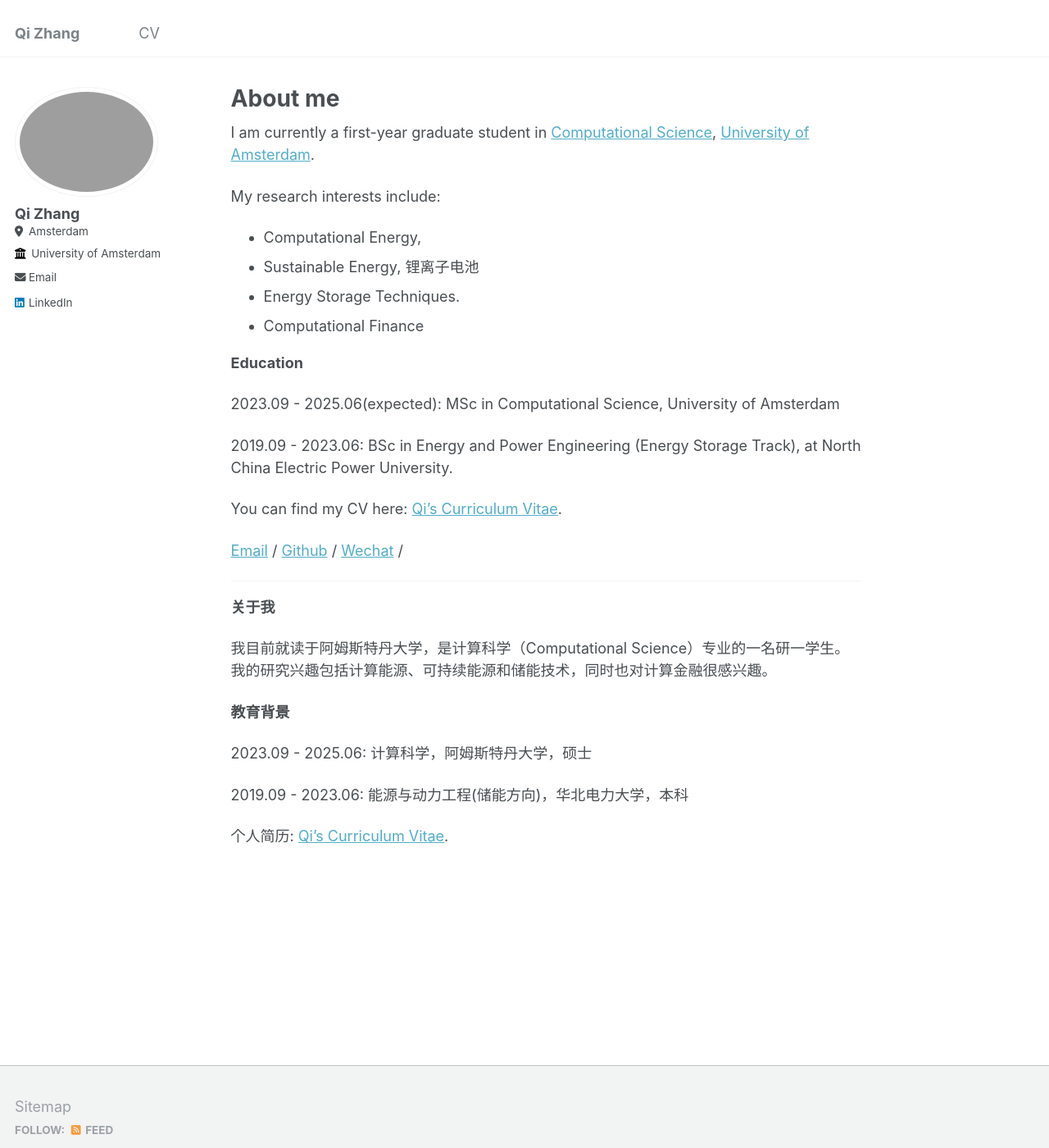
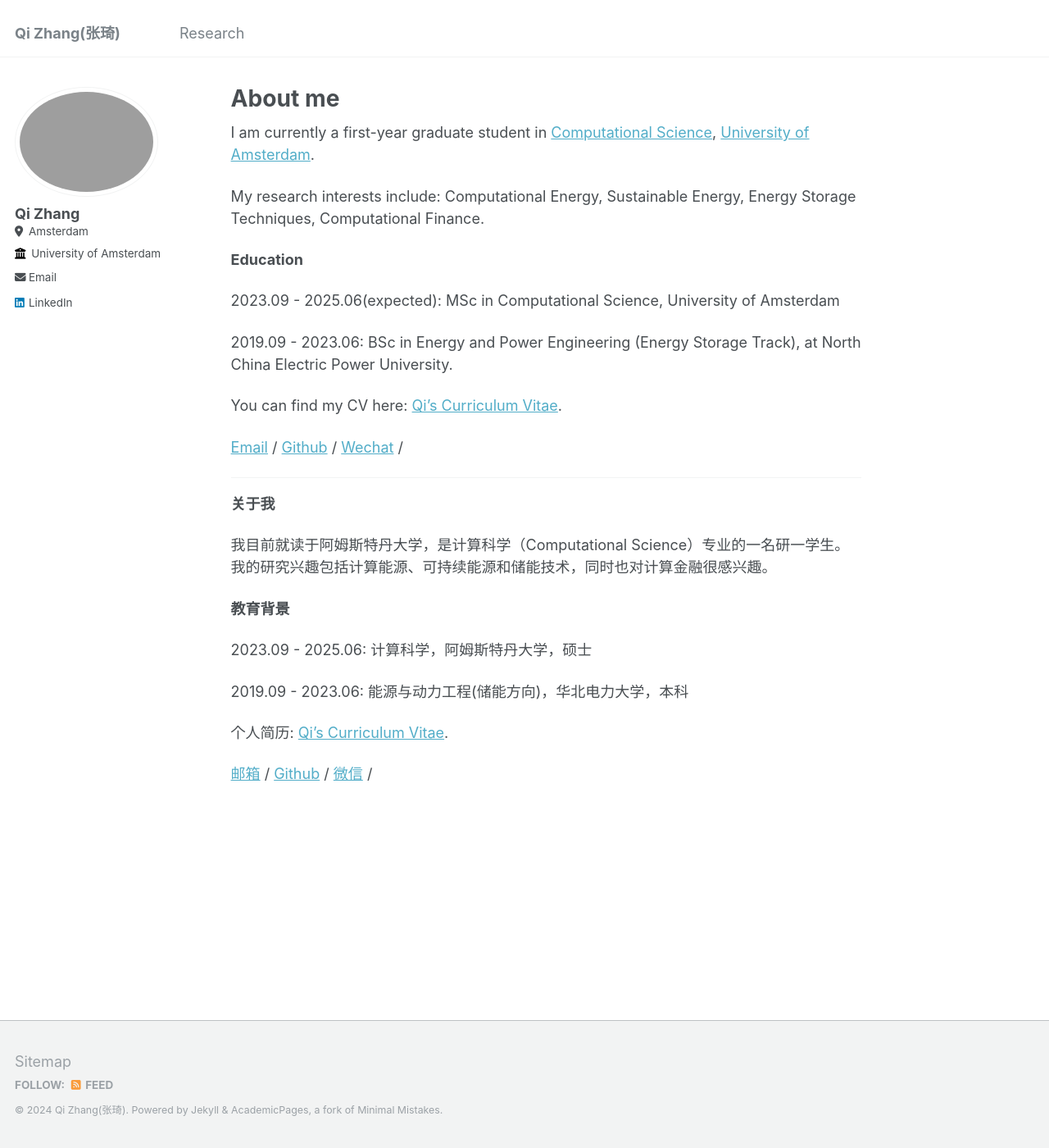
Before and after one commit to archiezq/qizhang.github.io, a Jekyll site: the page built from _pages/about.md, in a window 1280 px wide and 1400 px high. Shown: the whole window at 82% size. Built offline with Jekyll 4.4.1, drawn with Linux system fonts in a browser that asks for light colours; some of the changed text lies outside the part shown.

Commit message:
modify home

```diff
--- a/_config.yml
+++ b/_config.yml
@@ -8,9 +8,9 @@
 
 # Basic Site Settings
 locale                   : "en-US"
-title                    : "Qi Zhang"
+title                    : "Qi Zhang(张琦)"
 title_separator          : "-"
-name                     : &name "Qi Zhang"
+name                     : &name "Qi Zhang(张琦)"
 description              : &description "personal description"
 url                      : https://archiezq.github.io/qizhang.github.io/ # the base hostname & protocol for your site e.g. "https://mmistakes.github.io"
 baseurl                  : "" # the subpath of your site, e.g. "/blog"
--- a/_data/navigation.yml
+++ b/_data/navigation.yml
@@ -15,7 +15,7 @@ main:
   # - title: "Blog Posts"
   #   url: /year-archive/
 
-  - title: "CV"
+  - title: "Research"
     url: /cv/
 
   # - title: "Guide"
--- a/_pages/about.md
+++ b/_pages/about.md
@@ -9,11 +9,7 @@ redirect_from:
 I am currently a first-year graduate student in [Computational Science](https://www.uva.nl/shared-content/programmas/en/masters/computational-science/computational-science.html), [University of Amsterdam](https://www.uva.nl/).
 <!-- I completed my undergraduate degree in Energy and Power Engineering (Energy Storage Track), at [North China Electric Power University](https://www.ncepu.edu.cn/). -->
 
-My research interests include:
-* Computational Energy,
-* Sustainable Energy, 锂离子电池
-* Energy Storage Techniques.
-* Computational Finance
+My research interests include: Computational Energy, Sustainable Energy, Energy Storage Techniques, Computational Finance.
 
 
 **Education**
@@ -24,7 +20,7 @@ My research interests include:
 
 You can find my CV here: [Qi's Curriculum Vitae](../assets/Qi_CV.pdf).
 
-[Email](mailto:qizhangedu@gmail.com) / [Github](https://github.com/archiezq) / [Wechat](../images/wechat.png) /
+[Email](mailto:qizhangedu@gmail.com) / [Github](https://github.com/archiezq) / [Wechat](../images/wechat.jpg) /
 
 ---
 **关于我**
@@ -39,3 +35,5 @@ You can find my CV here: [Qi's Curriculum Vitae](../assets/Qi_CV.pdf).
 
 
 个人简历: [Qi's Curriculum Vitae](../assets/Qi_CV.pdf).
+
+[邮箱](mailto:qizhangedu@gmail.com) / [Github](https://github.com/archiezq) / [微信](../images/wechat.jpg) /
```
Also changed, not shown: _portfolio/portfolio-1.md (+1 -1 lines), images/wechat.jpg (renamed from images/wechat.png), 1 other file.
